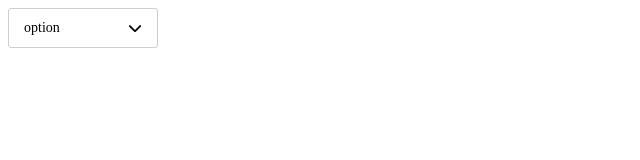
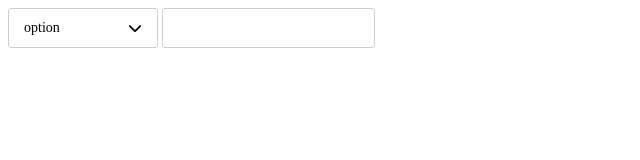
Before and after one commit to Tonyy18/uilib, a plain HTML site: page index.html in a window 1280 px wide. Shown: the full height of the page, 0-640 px from the left. Drawn offline with nearby package versions, Linux system fonts and the light colour scheme.

Commit message:
Basic input field

```diff
--- a/index.html
+++ b/index.html
@@ -1,9 +1,9 @@
 <!DOCTYPE html>
 <html>
 <head>
-    <link rel="stylesheet" type="text/css" href="uilib.css">
     <script src="https://code.jquery.com/jquery-3.6.1.min.js"></script>
     <link rel="stylesheet" href="https://cdnjs.cloudflare.com/ajax/libs/font-awesome/6.2.0/css/all.min.css">
+    <link rel="stylesheet" type="text/css" href="uilib.css">
     <script src="uilib.js"></script>
 </head>
 <body>
@@ -12,6 +12,7 @@
         <option value="option2">option2</option>
         <option value="option3">option3</option>
     </select>
+    <input type="text" class="uilib uilib-input">
     <script>
         $("#test").change(function() {
             alert($(this).val())
--- a/uilib.css
+++ b/uilib.css
@@ -1,8 +1,13 @@
-.uilib * {
+
+.uilib, .uilib * {
     padding: 0px;
     margin: 0px;
     font-size: 14px;
     box-sizing: border-box;
+    outline: none;
+}
+.uilib {
+    vertical-align: middle;
 }
 .uilib-selector {
     position: relative;
@@ -12,8 +17,8 @@
 }
 .uilib-selector .selected,
 .uilib-selector ul {
-    border: 1px solid #CECECE;
-    border-radius: 3px;
+    z-index: 1000;
+    background-color: white;
 }
 .uilib-selector .selected {
     display: flex;
@@ -50,3 +55,20 @@
 .uilib-selector ul li:hover {
     background-color: #F7F7F7;
 }
+
+.uilib-input,
+.uilib-selector .selected,
+.uilib-selector ul {
+    border: 1px solid #CECECE;
+    border-radius: 3px;
+}
+
+.uilib-input:hover,
+.uilib-input:focus {
+    border: 1px solid #5A5A5A;
+}
+
+.uilib-input {
+    padding: 0px 15px;
+    height: 40px;
+}
```
